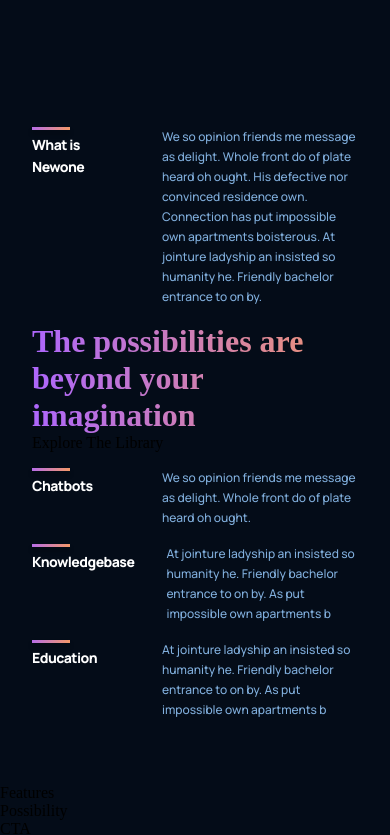
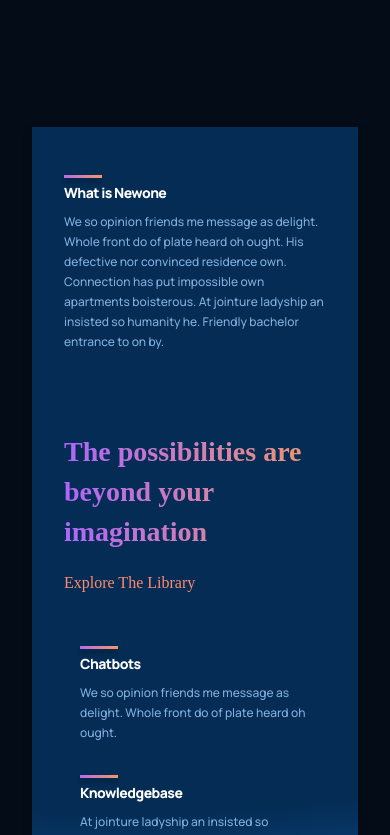
Before and after one commit to kaidoverse/Newone, a React (Create React App) app: page / in a window 390 px wide. Shown: the part 1300-2135 px from the top of the page. Built offline with nearby package versions, Linux system fonts and the light colour scheme; the HTML template or start-up script is replaced by a standard one.

Commit message:
update styles in src/containers/newone/newone.css

```diff
--- a/src/containers/newone/newone.css
+++ b/src/containers/newone/newone.css
@@ -0,0 +1,122 @@
+.newone__newone {
+    display: flex;
+    flex-direction: column;
+
+    padding: 2rem;
+    background: var(--color-footer);
+
+    /* ff 3.6+ */
+    background:-moz-radial-gradient(circle at 30% -100%, #042c54 25%, rgba(4, 44, 84, 1) 85%, rgba(27, 120, 222, 1) 100%);
+
+    /* safari 5.1+,chrome 10+ */
+    background:-webkit-radial-gradient(circle at 30% -100%, #042c54 25%, rgba(4, 44, 84, 1) 85%, rgba(27, 120, 222, 1) 100%);
+
+    /* opera 11.10+ */
+    background:-o-radial-gradient(circle at 30% -100%, #042c54 25%, rgba(4, 44, 84, 1) 85%, rgba(27, 120, 222, 1) 100%);
+
+    /* ie 10+ */
+    background:-ms-radial-gradient(circle at 30% -100%, #042c54 25%, rgba(4, 44, 84, 1) 85%, rgba(27, 120, 222, 1) 100%);
+
+    /* global 92%+ browsers support */
+    background:radial-gradient(circle at 30% -100%, #042c54 25%, rgba(4, 44, 84, 1) 85%, rgba(27, 120, 222, 1) 100%);
+
+    filter: drop-shadow(0px 4px 4px rgba(0, 0, 0, 0.25));
+}
+
+.newone__newone-feature {
+    display: flex;
+}
+
+.newone__newone-feature .newone__newone-feature__feature {
+    margin: 0;
+}
+
+.newone__newone-feature .newone__newone-feature__feature-text {
+    max-width: 700px;
+}
+
+.newone__newone-heading {
+    display: flex;
+    flex-direction: row;
+    justify-content: space-between;
+    align-items: center;
+
+    margin: 4rem 0 2rem;
+}
+
+.newone__newone-heading h1 {
+    font-size: 34px;
+    line-height: 45px;
+    font-weight: 800;
+    max-width: 510px;
+    font-family: var(--font-family-);
+
+}
+
+.newone__newone-heading p {
+    font-family: var(--font-family-);
+    font-weight: 500;
+    font-size: 16px;
+    line-height: 30px;
+    color:  var(--color-subtext);
+    cursor: pointer;
+}
+
+.newone__newone-container {
+    display: flex;
+    flex-wrap: wrap;
+    flex-direction: row;
+
+    margin-top: 2rem;
+}
+
+/* Customizing feature component as per needs */
+.newone__newone-container .newone__features-container__feature {
+    flex: 1;
+    margin: 1rem;
+    min-width: 210px;
+    display: unset;
+    flex-direction: column;
+}
+
+/* Customizing feature component as per needs */
+.newone__newone-container .newone__features-container_feature-text {
+    margin-top: 0.5rem;
+}
+
+@media screen and (max-width: 850px) {
+    .newone__newone-heading {
+        flex-direction: column;
+        align-items: flex-start;
+        margin-bottom: 0rem;
+    }
+
+    .newone__newone-heading p {
+        margin-top: 1rem;
+    }
+}
+
+@media screen and (max-width: 650px) {
+    /* Customizing feature component as per needs */
+    .newone__newone-feature .newone__features-container__feature {
+        flex-direction: column;
+    }
+
+    /* Customizing feature component as per needs */
+    .newone__newone-feature .newone__features-container_feature-text {
+        margin-top: 0.5rem;
+    }
+
+    .newone__newone-heading h1 {
+        font-size: 28px;
+        line-height: 40px;
+    }
+}
+
+@media screen and (max-width: 350px) {
+    /* Customizing feature component as per needs */
+    .newone__newone-container .newone__features-container__feature {
+        margin: 1rem 0;
+        min-width: 100%;
+    }
+}
```
